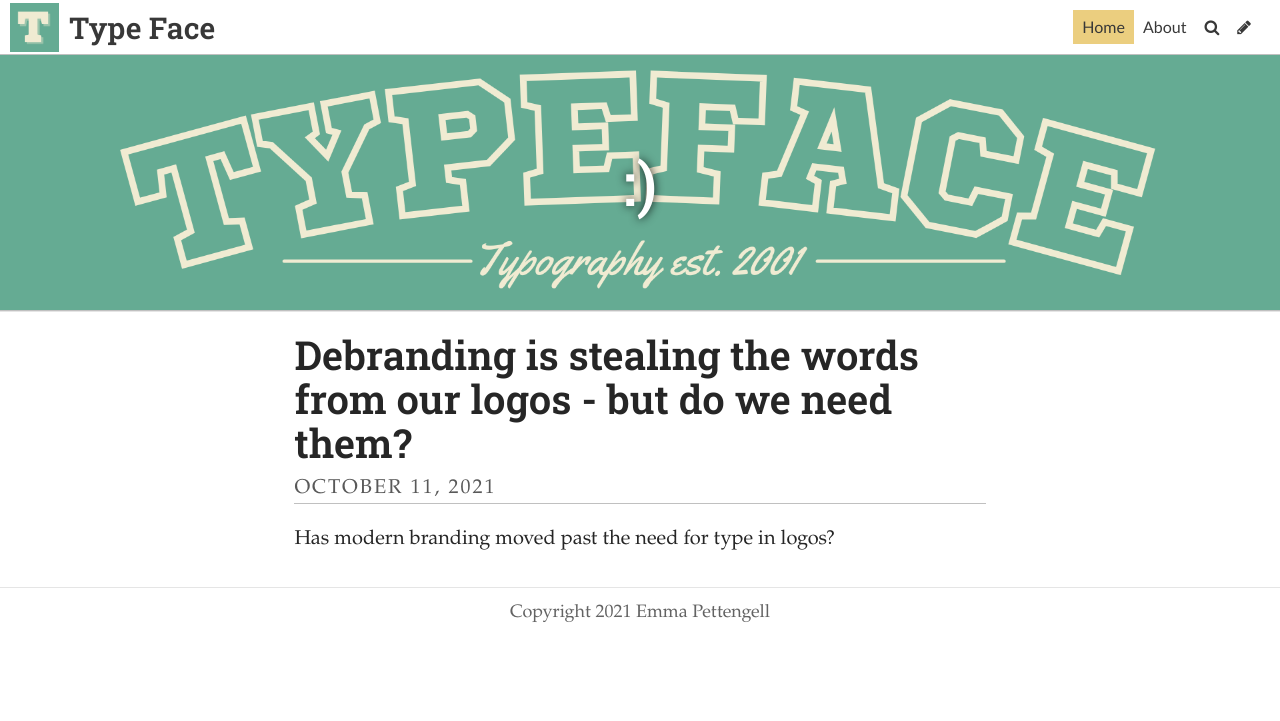
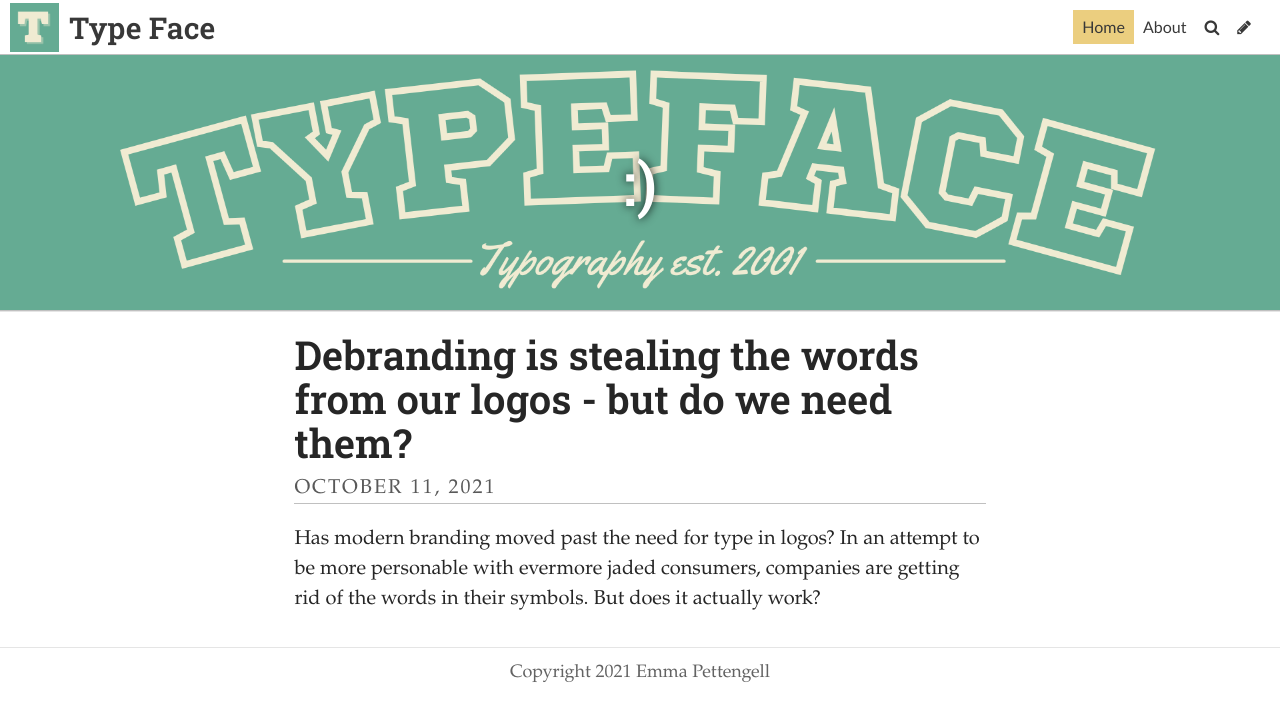
Before and after one commit to Emmalucyp/typography, a Jekyll site: the page built from index.html, in a window 1280 px wide. Shown: the top 721 px of the page. Built offline with Jekyll 4.4.1, drawn with Linux system fonts in a browser that asks for light colours; some web fonts are replaced; the list of posts is cut into pages by our own code.

Commit message:
Update Post “2021-10-11-call-out-my-name-if-you-know-it”

```diff
--- a/_posts/2021-10-11-call-out-my-name-if-you-know-it.md
+++ b/_posts/2021-10-11-call-out-my-name-if-you-know-it.md
@@ -1,13 +1,13 @@
 ---
 layout: post
-title: Debranding is stealing the words from our logos - but do we need them?
+title: "Debranding is stealing the words from our logos - but do we need them? "
 date: 2021-10-11T14:11:18.877Z
 image: ../uploads/ron-mcclenny-hkw16a5yiey-unsplash.jpg
 title_color: "#ffffff"
 caption: ""
 comments: false
 ---
-Has modern branding moved past the need for type in logos?
+Has modern branding moved past the need for type in logos? In an attempt to be more personable with evermore jaded consumers, companies are getting rid of the words in their symbols. But does it actually work?
 
 Swoosh. Tick. Check. You know the brand instantly. Nike’s infamous logo, on the side of nearly every other hoodie or pair of shoes you see on the pavement. Even in the doorway to my house I’m met with at least a dozen Swooshes on the shoe rack.
 
```
